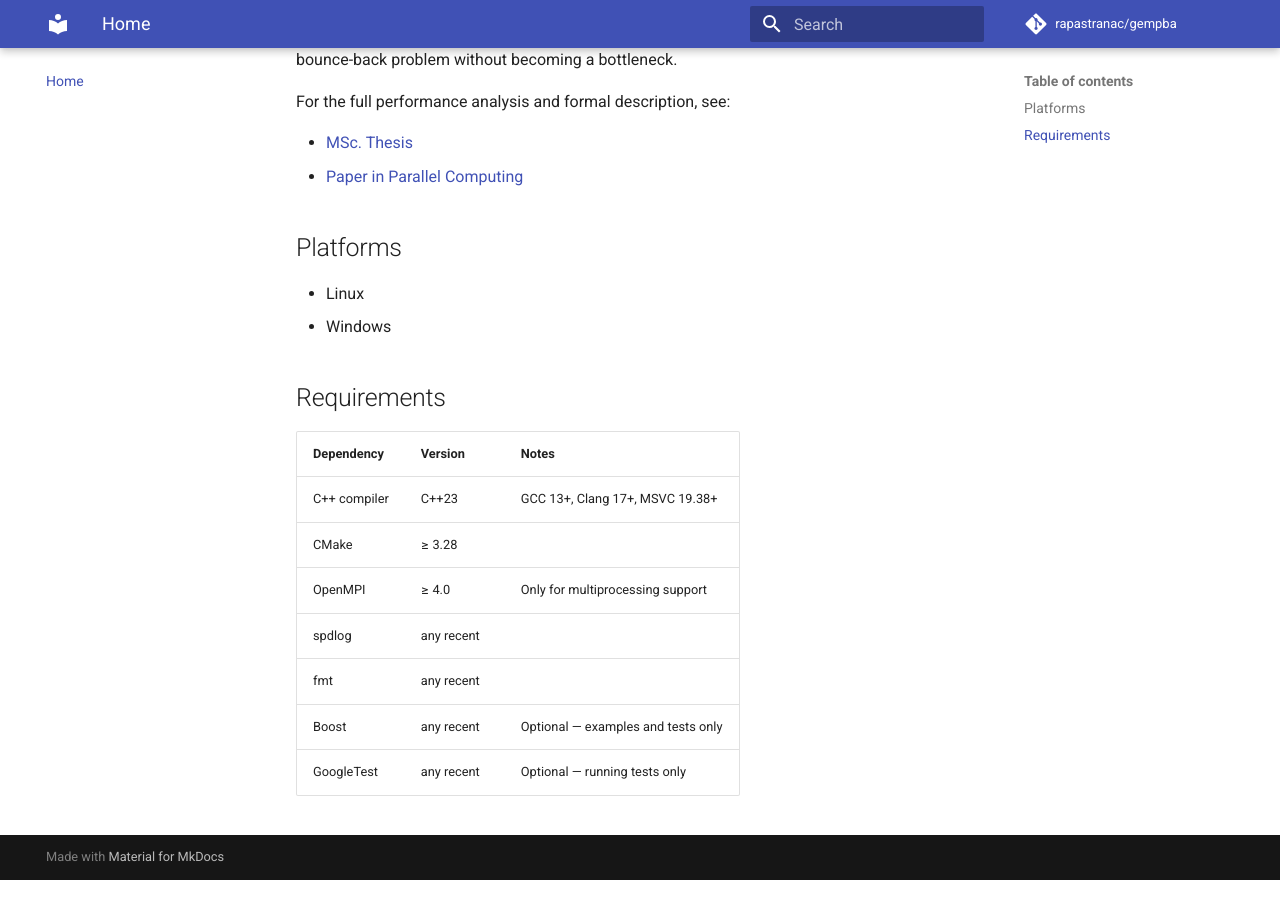
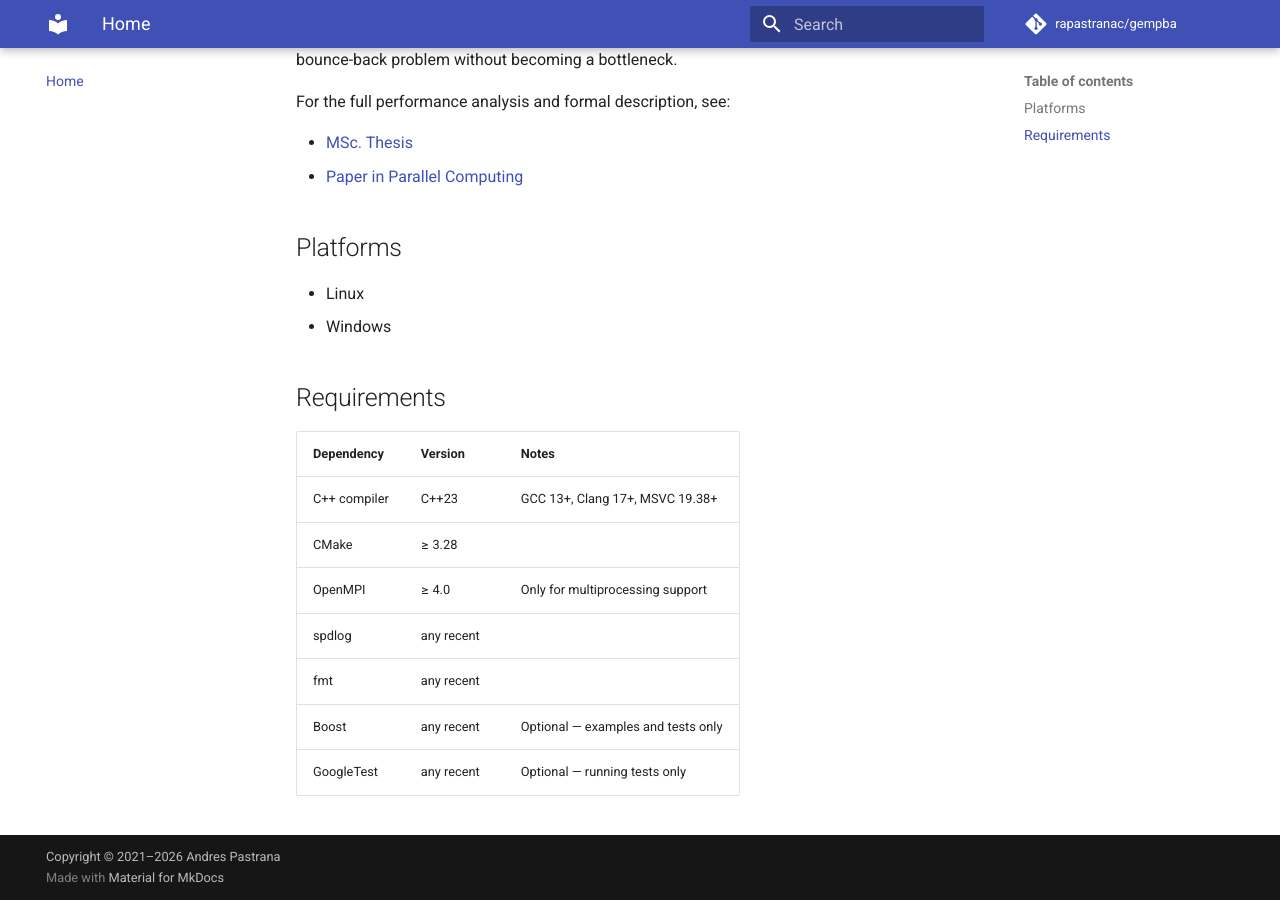
Before and after one commit to rapastranac/gempba-docs, an MkDocs documentation site: the page built from docs/index.md, in a window 1280 px wide and 900 px high, scrolled down 739 px. Built offline with MkDocs 1.6.1 and Material for MkDocs 9.7.7, drawn with Linux system fonts in a browser that asks for light colours; comment, search, counter and statistics services are not loaded.

Commit message:
#8 Update copyright year range to 2021-2026

```diff
--- a/mkdocs.yml
+++ b/mkdocs.yml
@@ -2,6 +2,7 @@ site_name: GemPBA
 site_url: https://rapastranac.github.io/gempba-docs/
 repo_url: https://github.com/rapastranac/gempba
 repo_name: rapastranac/gempba
+copyright: Copyright &copy; 2021&ndash;2026 Andres Pastrana
 
 extra_css:
   - stylesheets/extra.css
```
